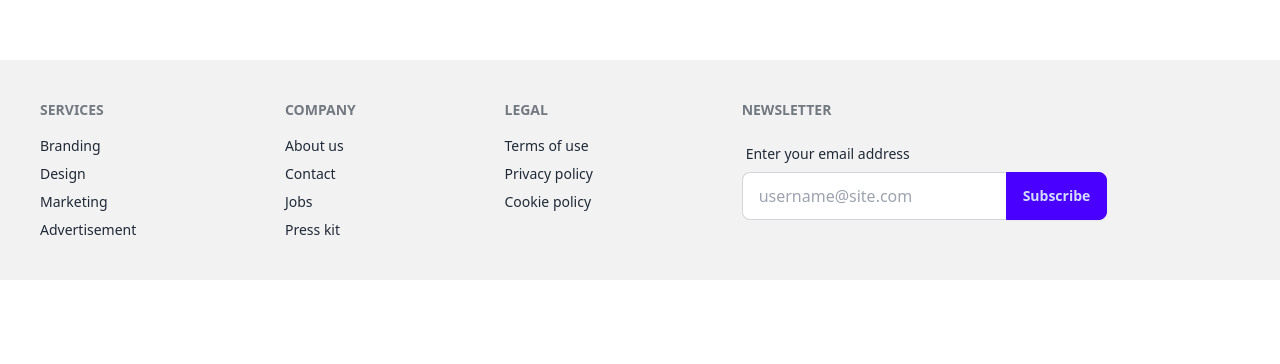
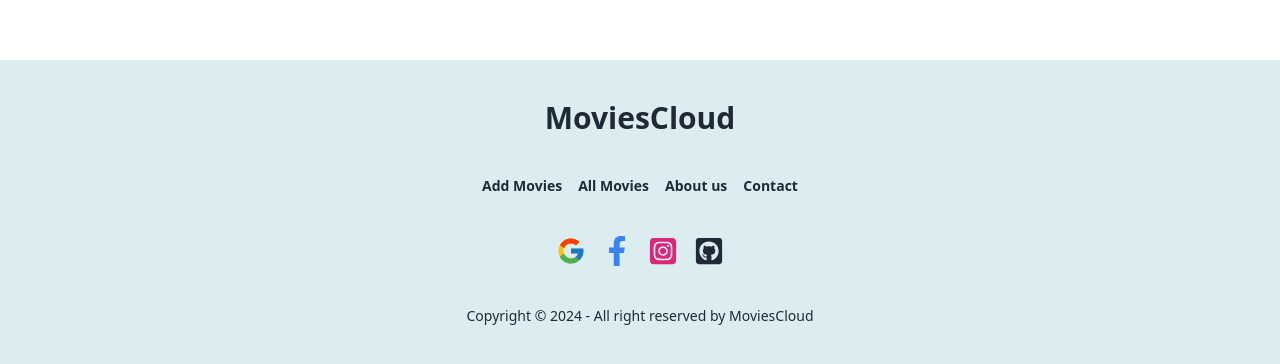
Before and after one commit to SajidMahmud077/ph-a-10-client-side, a React (Vite) app: page / in a window 1280 px wide. Shown: the part 1248-1612 px from the top of the page. Before the commit the page ends 1528 px from the top, so only its background shows below. Built offline with nearby package versions, Linux system fonts and the light colour scheme.

Commit message:
footer design done and added social

```diff
--- a/src/components/Footer.jsx
+++ b/src/components/Footer.jsx
@@ -1,44 +1,45 @@
-import React from 'react';
+import React from "react";
+import { FcGoogle } from "react-icons/fc";
+import { FaFacebookF, FaGithubSquare } from "react-icons/fa";
+import { FaSquareInstagram } from "react-icons/fa6";
 
 const Footer = () => {
   return (
-    <footer className="footer bg-base-200 text-base-content p-10">
-    <nav>
-      <h6 className="footer-title">Services</h6>
-      <a className="link link-hover">Branding</a>
-      <a className="link link-hover">Design</a>
-      <a className="link link-hover">Marketing</a>
-      <a className="link link-hover">Advertisement</a>
-    </nav>
-    <nav>
-      <h6 className="footer-title">Company</h6>
-      <a className="link link-hover">About us</a>
-      <a className="link link-hover">Contact</a>
-      <a className="link link-hover">Jobs</a>
-      <a className="link link-hover">Press kit</a>
-    </nav>
-    <nav>
-      <h6 className="footer-title">Legal</h6>
-      <a className="link link-hover">Terms of use</a>
-      <a className="link link-hover">Privacy policy</a>
-      <a className="link link-hover">Cookie policy</a>
-    </nav>
-    <form>
-      <h6 className="footer-title">Newsletter</h6>
-      <fieldset className="form-control w-80">
-        <label className="label">
-          <span className="label-text">Enter your email address</span>
-        </label>
-        <div className="join">
-          <input
-            type="text"
-            placeholder="username@site.com"
-            className="input input-bordered join-item" />
-          <button className="btn btn-primary join-item">Subscribe</button>
+    <footer className="footer footer-center bg-[#7bc4] text-base-content p-10">
+      <div>
+        <a className="font-bold text-3xl" href="/">
+          MoviesCloud
+        </a>
+      </div>
+      <nav className="grid grid-flow-col gap-4">
+        <a className="link link-hover font-semibold">Add Movies</a>
+        <a className="link link-hover font-semibold">All Movies</a>
+        <a className="link link-hover font-semibold">About us</a>
+        <a className="link link-hover font-semibold">Contact</a>
+      </nav>
+      <nav>
+        <div className="grid grid-flow-col gap-4">
+          <a href="" className="text-3xl">
+            <FcGoogle />
+          </a>
+          <a href="" className="text-3xl text-blue-500">
+            <FaFacebookF />
+          </a>
+          <a href="" className="text-3xl text-pink-600">
+            <FaSquareInstagram />
+          </a>
+          <a className="text-3xl" href="">
+            <FaGithubSquare />
+          </a>
         </div>
-      </fieldset>
-    </form>
-  </footer>
+      </nav>
+      <aside>
+        <p>
+          Copyright © {new Date().getFullYear()} - All right reserved by
+          MoviesCloud
+        </p>
+      </aside>
+    </footer>
   );
 };
 
--- a/src/components/Navbar.jsx
+++ b/src/components/Navbar.jsx
@@ -10,6 +10,9 @@ const Navbar = () => {
       <NavLink to="/" className={({isActive})=>
       isActive? 'text-white bg-yellow-400 px-3 py-1 rounded-xl':''
       }>Home</NavLink>
+      <NavLink className={({isActive})=>
+      isActive?'text-white bg-yellow-400 px-3 py-1 rounded-xl':''
+      } to="/addmovie">AddMovie</NavLink>
       <NavLink className={({isActive})=>
       isActive?'text-white bg-yellow-400 px-3 py-1 rounded-xl':''
       } to="/allmovies">AllMovies</NavLink>
--- /dev/null
+++ b/src/pages/Addmovie.jsx
@@ -0,0 +1,17 @@
+import React from "react";
+import Navbar from "../components/Navbar";
+import Footer from "../components/Footer";
+
+const Addmovie = () => {
+  return (
+    <div>
+      <Navbar />
+      <div className="min-h-[calc(100vh-232px)]">
+
+      </div>
+      <Footer />
+    </div>
+  );
+};
+
+export default Addmovie;
--- a/src/pages/Login.jsx
+++ b/src/pages/Login.jsx
@@ -39,7 +39,7 @@ const Login = () => {
             <button><FcGoogle /></button>
           </div>
           <div>
-          <p>Signup with Google</p>
+          <p className='font-semibold'>Signup with Google</p>
           </div>
         </div>
         <label className="label">
```
Also changed, not shown: src/main.jsx (+6 -1 lines).
